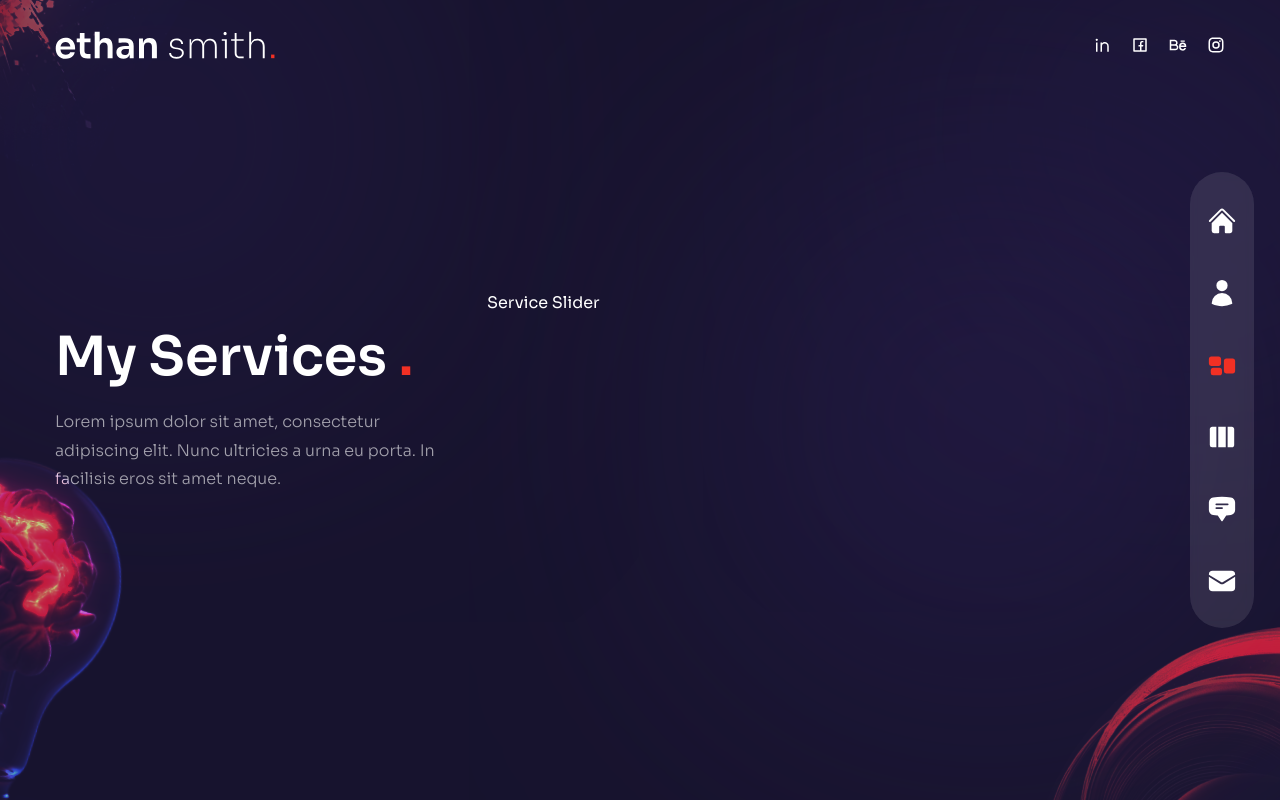
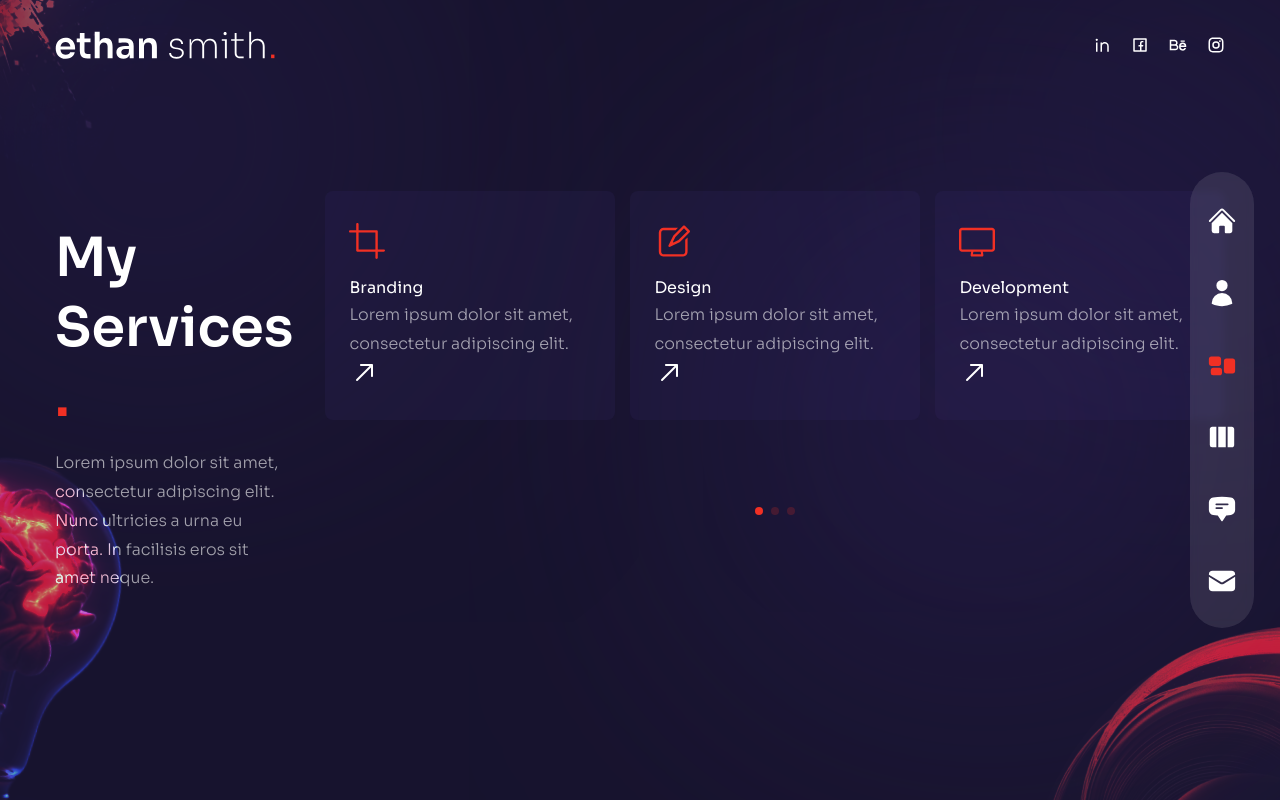
Before and after one commit to kishwerjabeen/mujtaba-portfolios, a Next.js app: page /services in a window 1280 px wide. Built offline with nearby package versions, Linux system fonts and the light colour scheme.

Commit message:
set Slider

```diff
--- a/components/ServiceSlider.js
+++ b/components/ServiceSlider.js
@@ -1,5 +1,5 @@
 // imprt swiper Reat component
-import {Swiper, SwiperSlide} from 'swiper/react'
+import { Swiper, SwiperSlide } from 'swiper/react'
 
 // import swper styles
 import 'swiper/css';
@@ -19,7 +19,7 @@ import {
 
 
 // imprt required module
-import {FreeMode, Pagination} from 'swiper'
+import { FreeMode, Pagination } from 'swiper'
 
 // data
 const serviceData = [
@@ -51,7 +51,61 @@ const serviceData = [
 ];
 
 const ServiceSlider = () => {
-  return <div>Service Slider</div>;
+  return (
+    <Swiper breakpoints={{
+      // when window width is >= 320px
+      320: {
+        slidesPerView: 1,
+        spaceBetween: 15,
+      },
+      // when window width is >= 640px
+      640: {
+        slidesPerView: 3,
+        spaceBetween: 15,
+      },
+    }}
+      FreeMode={true}
+      pagination={{
+        clickable: true,
+      }}
+      modules={[FreeMode, Pagination]}
+      className='h-[240px] sm:h-[340px]'
+    >
+
+
+
+      {
+        serviceData.map((item, index) => {
+          return (
+            <SwiperSlide key={index}>
+
+              <div className='bg-[rgba(65,47,123,0.15)] h-max rounded-lg px-6 py-8 flex sm:flex-col gap-x-6 sm:gap-x-0 group cursor-pointer  hover:bg-[rgba(89,65,169,0.15)] transition-all duration-300'>
+
+                {/* icone */}
+                <div className='text-4xl text-accent mb-4'>{item.icon}</div>
+
+                {/* title and descriptions */}
+                <div>
+                  <div>{item.title}</div>
+                  <p>{item.description}</p>
+                </div>
+
+
+
+                {/* arroww */}
+                <div className='text-3xl'>
+                  <RxArrowTopRight />
+                </div>
+              </div>
+            </SwiperSlide>
+          )
+        })
+      }
+
+
+
+    </Swiper >
+  );
 };
 
 export default ServiceSlider;
```
